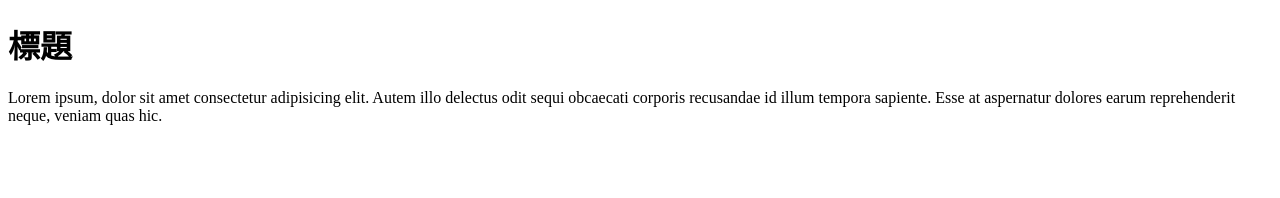
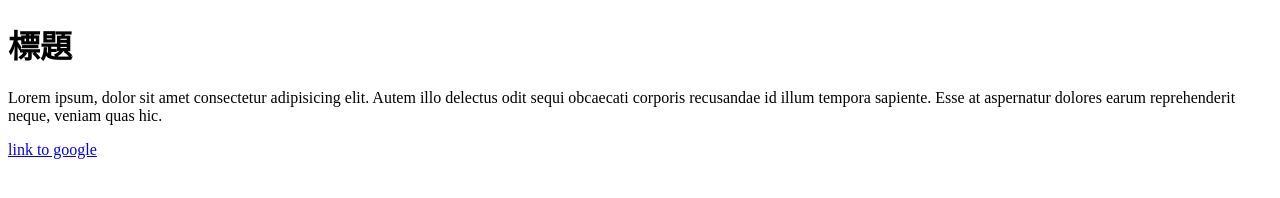
Before and after one commit to wei-1539/github0110, a plain HTML site: page test.html in a window 1280 px wide. Drawn offline with Linux system fonts and the light colour scheme.

Commit message:
新增連結

```diff
--- a/test.html
+++ b/test.html
@@ -8,5 +8,7 @@
 <body>
     <h1>標題 </h1>
     <p>Lorem ipsum, dolor sit amet consectetur adipisicing elit. Autem illo delectus odit sequi obcaecati corporis recusandae id illum tempora sapiente. Esse at aspernatur dolores earum reprehenderit neque, veniam quas hic.</p>
+
+    <a href="# "> link to google</a>
 </body>
 </html>
```
